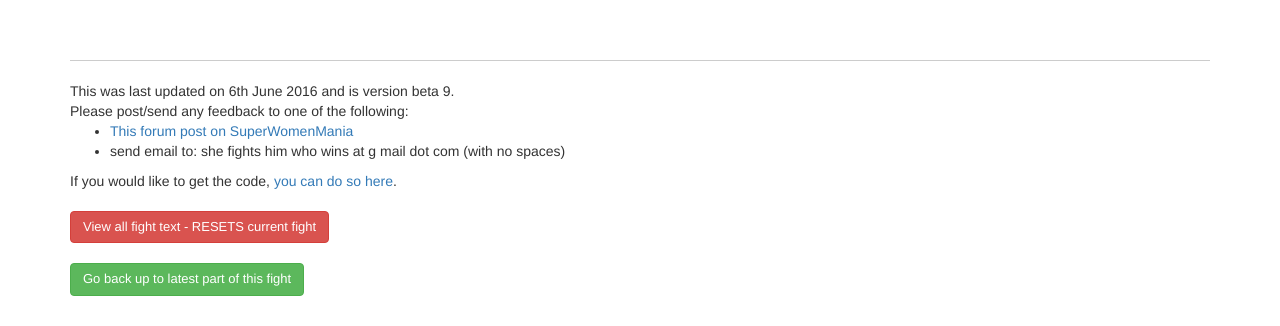
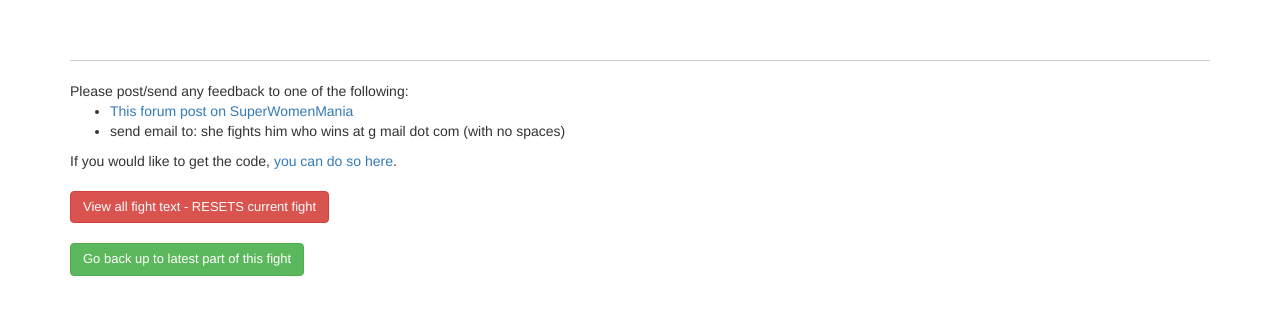
Before and after one commit to shefightshimwhowins/shefightshimwhowins.github.io, a plain HTML site: page index.html in a window 1280 px wide. Shown: the part 2422-2748 px from the top of the page. Drawn offline with Linux system fonts and the light colour scheme.

Commit message:
Removed version number

```diff
--- a/index.html
+++ b/index.html
@@ -61,7 +61,6 @@
 			</div>
 			<div id="happenings"></div>
 			<div id="otherInfo">
-				This was last updated on 6th June 2016 and is version beta 9.<br>
 				Please post/send any feedback to one of the following:
 				<ul>
 					<li><a href="http://www.superwomenmania.com/index.php?option=com_kunena&view=topic&catid=5&id=30080&Itemid=195" target="_blank">This forum post on SuperWomenMania</a></li>
```
